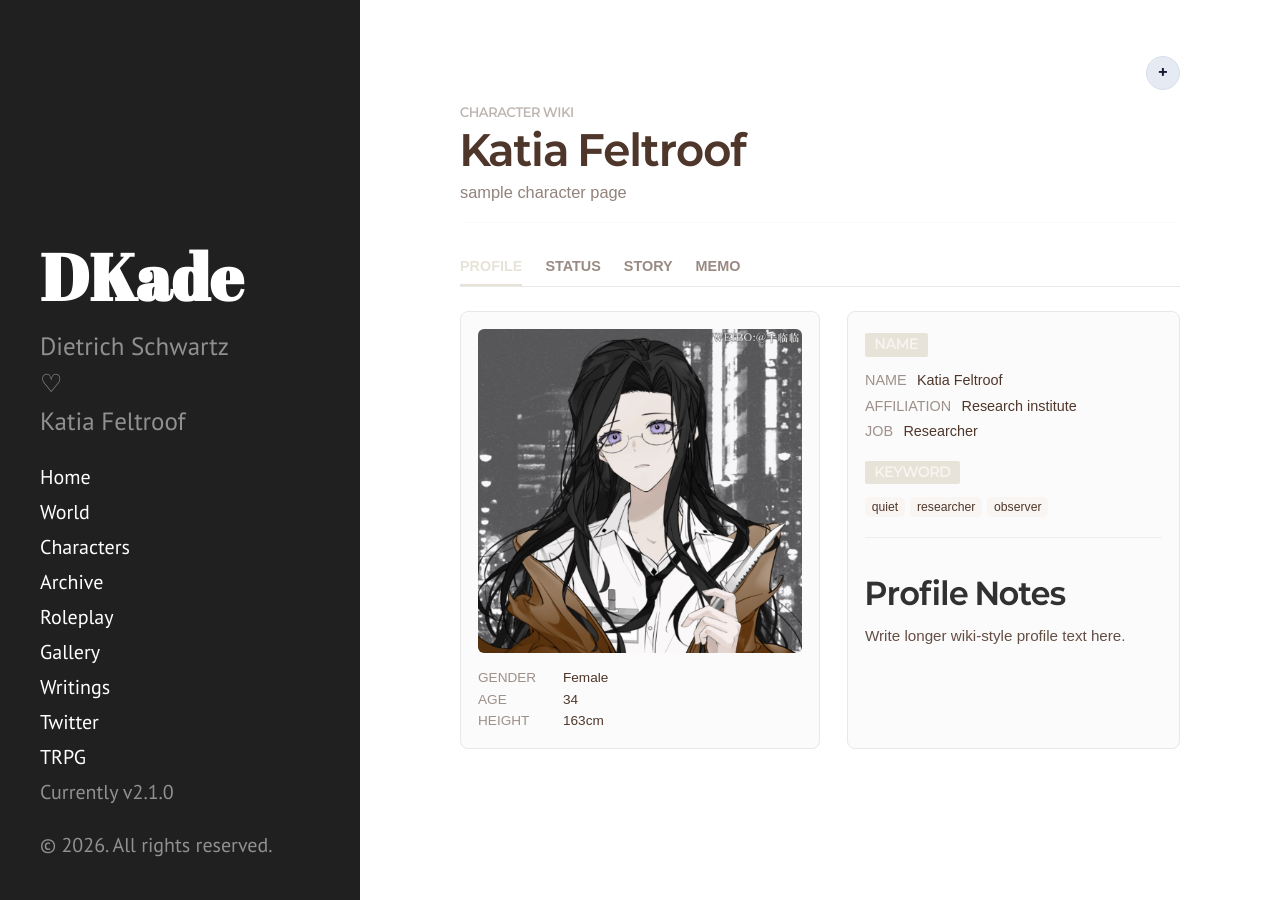
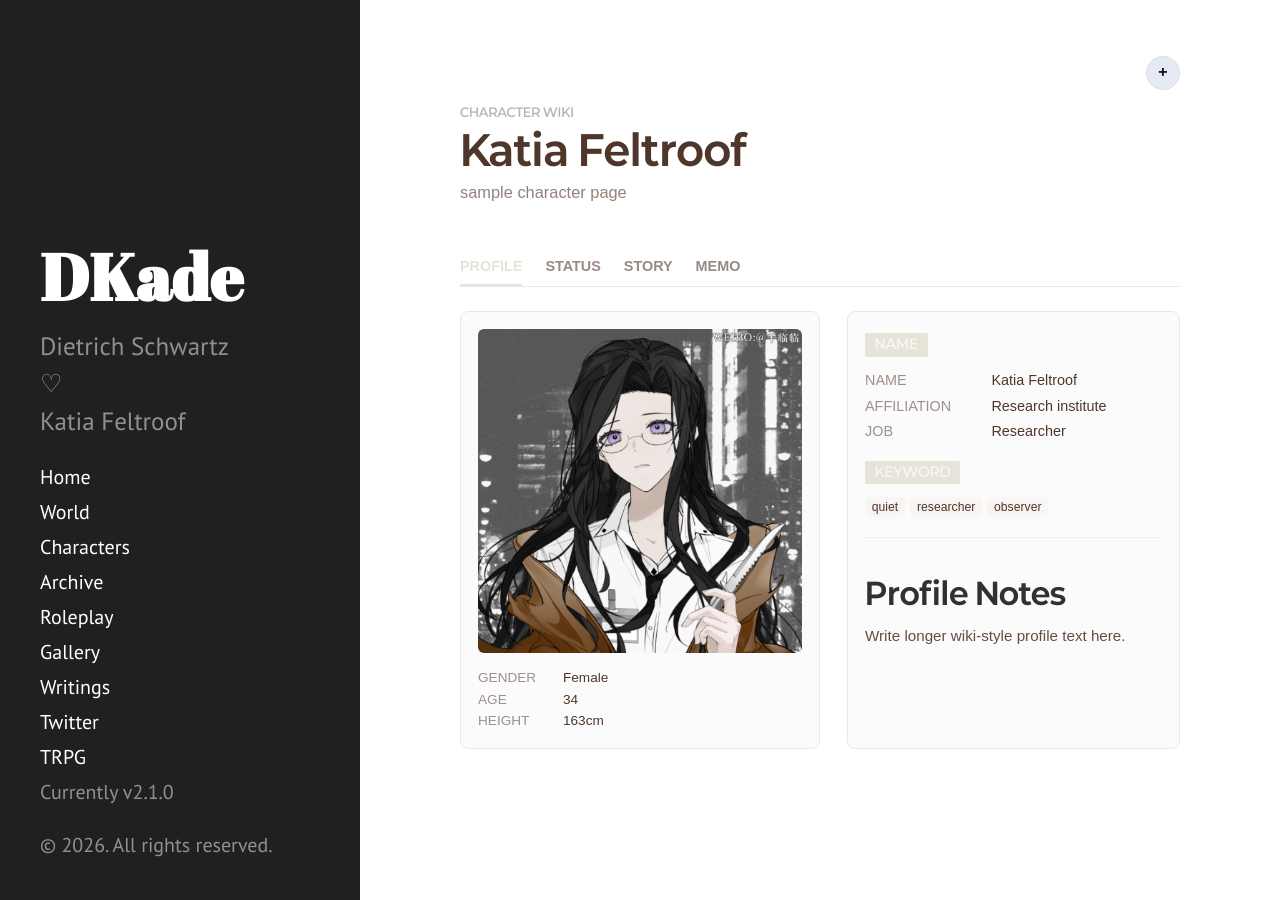
Before and after one commit to mistynocturn-design/dekade-archive, a Jekyll site: the page built from _characters/katia-feltroof.md, in a window 1280 px wide. Built offline with Jekyll 4.4.1, drawn with Linux system fonts in a browser that asks for light colours; some web fonts are replaced.

Commit message:
Update hyde.css

```diff
--- a/public/css/hyde.css
+++ b/public/css/hyde.css
@@ -2371,3 +2371,11 @@ a.sidebar-nav-item:focus {
   font-size: .56rem;
   line-height: 1.45;
 }
+/* Character profile label alignment */
+.character-info-list div {
+  grid-template-columns: 5.8rem minmax(0, 1fr);
+}
+
+.character-info-list dt {
+  max-width: none;
+}
```
